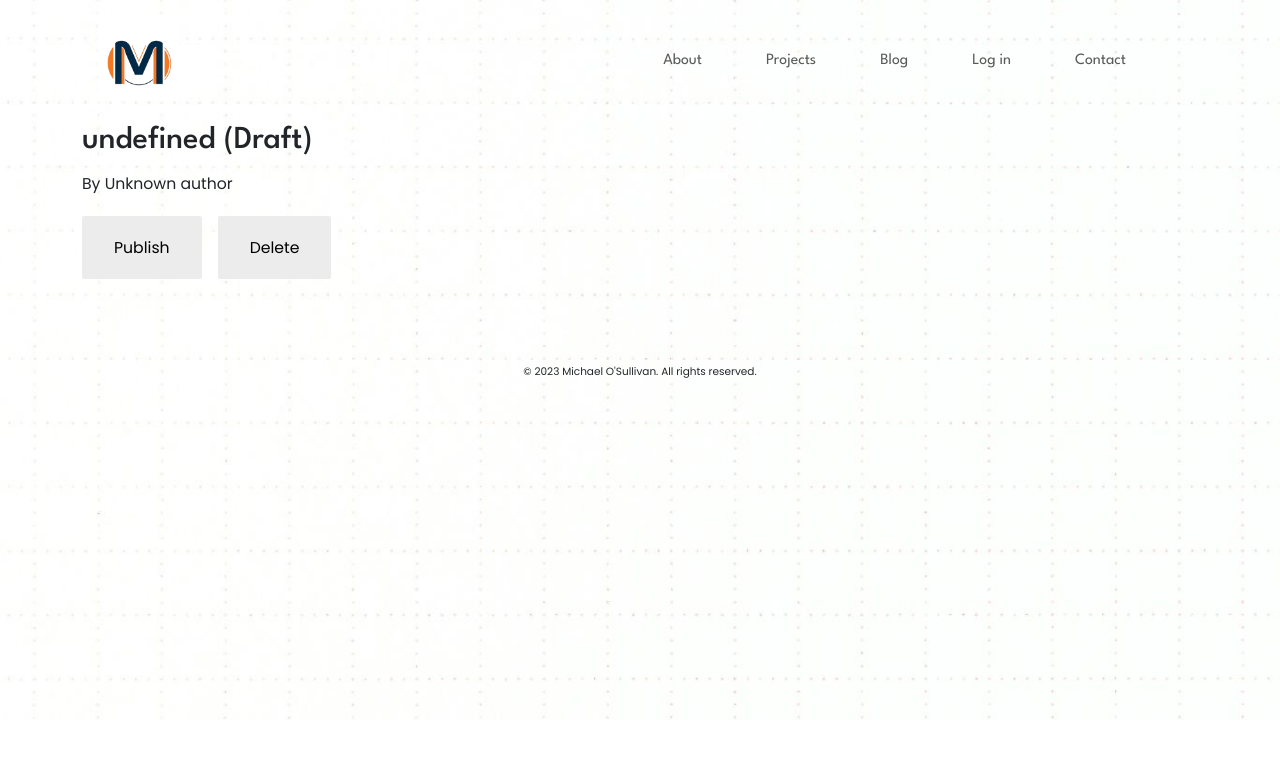
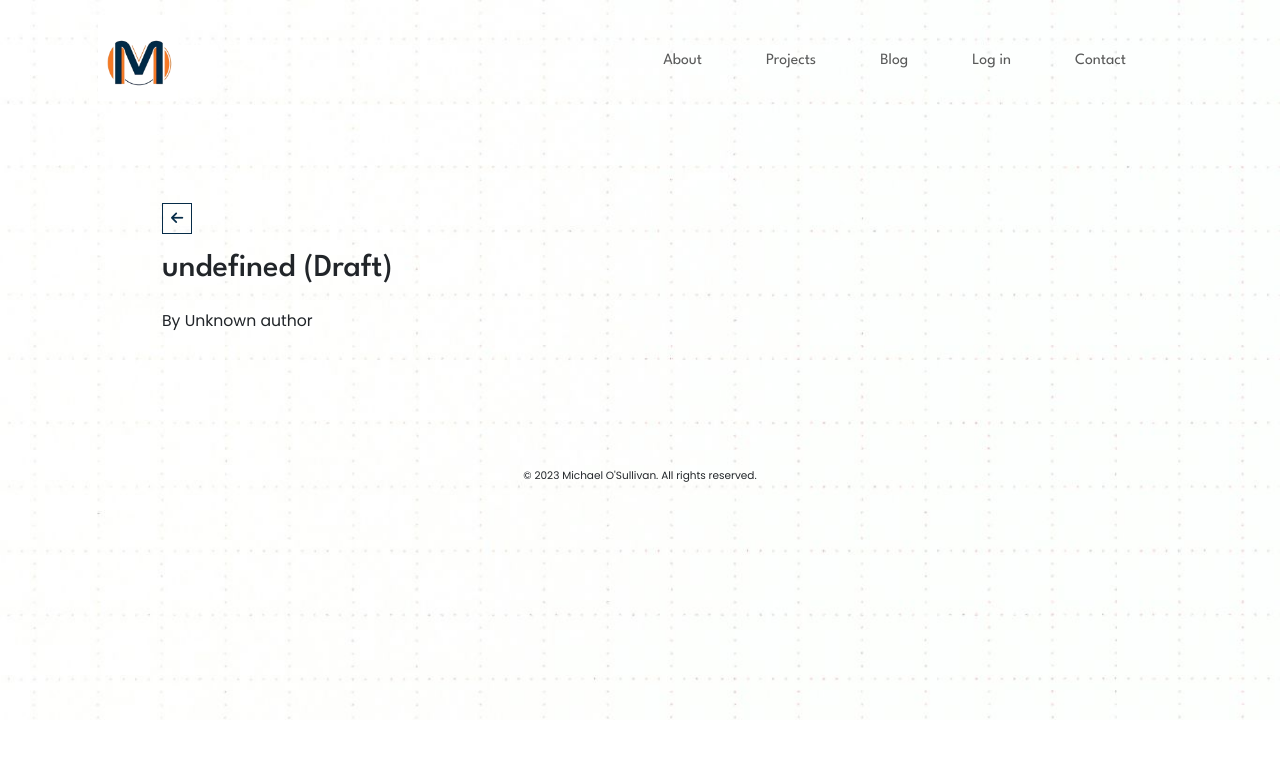
Before and after one commit to Bywire-News-Official/mike.website, a Next.js app in the folder blogr-nextjs-prisma/: page /p/1 in a window 1280 px wide. Shown: the top 758 px of the page. Built offline with nearby package versions, Linux system fonts and the light colour scheme; no server answers; the database is empty.

Commit message:
make the html styling work on the blog listing page, truncated the characters on the blog previews, hiding the publish and delete buttons for any logged out users

```diff
--- a/blogr-nextjs-prisma/package.json
+++ b/blogr-nextjs-prisma/package.json
@@ -12,6 +12,7 @@
   "author": "",
   "license": "MIT",
   "dependencies": {
+    "@fortawesome/fontawesome-free": "^6.4.0",
     "@fortawesome/fontawesome-svg-core": "^6.4.0",
     "@fortawesome/free-brands-svg-icons": "^6.4.0",
     "@fortawesome/free-solid-svg-icons": "^6.4.0",
--- a/blogr-nextjs-prisma/pages/_app.tsx
+++ b/blogr-nextjs-prisma/pages/_app.tsx
@@ -1,6 +1,7 @@
 import { AppProps } from "next/app";
 import React, { useEffect } from "react";
 import 'bootstrap/dist/css/bootstrap.min.css';
+import '@fortawesome/fontawesome-free/css/all.min.css';
 import '../styles/globals.css'
 
 // Add this type definition
--- a/blogr-nextjs-prisma/pages/drafts.tsx
+++ b/blogr-nextjs-prisma/pages/drafts.tsx
@@ -29,7 +29,7 @@ const Drafts: React.FC = () => {
 
   return (
     <Layout>
-      <div className="page">
+      <div className="page megaMargin">
         <h1>My Drafts</h1>
         <main>
           {drafts.map((post) => (
--- a/blogr-nextjs-prisma/pages/p/[id].tsx
+++ b/blogr-nextjs-prisma/pages/p/[id].tsx
@@ -1,6 +1,6 @@
-import React, { useState } from "react";
+import React, { useState, useEffect } from "react";
 import prisma from '../../lib/prisma';
-import Router from 'next/router';
+import Router, { useRouter } from 'next/router';
 import { GetServerSideProps } from "next";
 import Layout from "../../components/Layout";
 
@@ -22,14 +22,22 @@ export const getServerSideProps: GetServerSideProps = async ({ params }) => {
 
 const Post: React.FC<any> = (props) => {
   const [published, setPublished] = useState(props.published);
+  const [token, setToken] = useState(null);
+  const router = useRouter();
+
+  useEffect(() => {
+    const tokenStored = window.localStorage.getItem("token");
+    if (tokenStored) {
+      setToken(tokenStored);
+    }
+  }, []);
+
   let title = props.title;
   if (!published) {
     title = `${title} (Draft)`;
   }
 
   const publishPost = async (publish: boolean) => {
-    const token = localStorage.getItem("token");
-
     const res = await fetch(`/api/auth/publish/${props.id}`, {
       method: "POST",
       headers: {
@@ -47,8 +55,6 @@ const Post: React.FC<any> = (props) => {
   };
 
   const deletePost = async () => {
-    const token = localStorage.getItem("token");
-
     const res = await fetch(`/api/auth/delete/${props.id}`, {
       method: 'POST',
       headers: {
@@ -66,34 +72,26 @@ const Post: React.FC<any> = (props) => {
 
   return (
     <Layout>
-      <div>
-        <h2>{title}</h2>
+      <div className="megaMargin">
+        <button className="btn btn-sm btn-outline-primary" onClick={() => router.back()}>
+          <i className="fas fa-arrow-left"></i>
+        </button>
+        <h2 className="my-3">{title}</h2>
         <p>By {props?.author?.name || "Unknown author"}</p>
         <div dangerouslySetInnerHTML={{ __html: props.content }} />
-        <button onClick={() => publishPost(!published)}>
-          {published ? "Unpublish" : "Publish"}
-        </button>
-        <button onClick={deletePost}>Delete</button>
+        <br />
+        {token && (
+          <>
+            <button className="btn btn-sm btn-outline-primary me-2 mt-1" onClick={() => publishPost(!published)}>
+              {published ? "Unpublish" : "Publish"}
+            </button>
+            <button className="btn btn-sm btn-outline-primary mt-1" onClick={deletePost}>Delete</button>
+          </>
+        )}
       </div>
       <style jsx>{`
-        .page {
-          background: white;
-          padding: 2rem;
-        }
-
         .actions {
           margin-top: 2rem;
-        }
-
-        button {
-          background: #ececec;
-          border: 0;
-          border-radius: 0.125rem;
-          padding: 1rem 2rem;
-        }
-
-        button + button {
-          margin-left: 1rem;
         }
       `}</style>
     </Layout>
```
Also changed, not shown: blogr-nextjs-prisma/pages/blog.tsx (+25 -7 lines), 1 other file (tests, documents, lock files or other folders).
